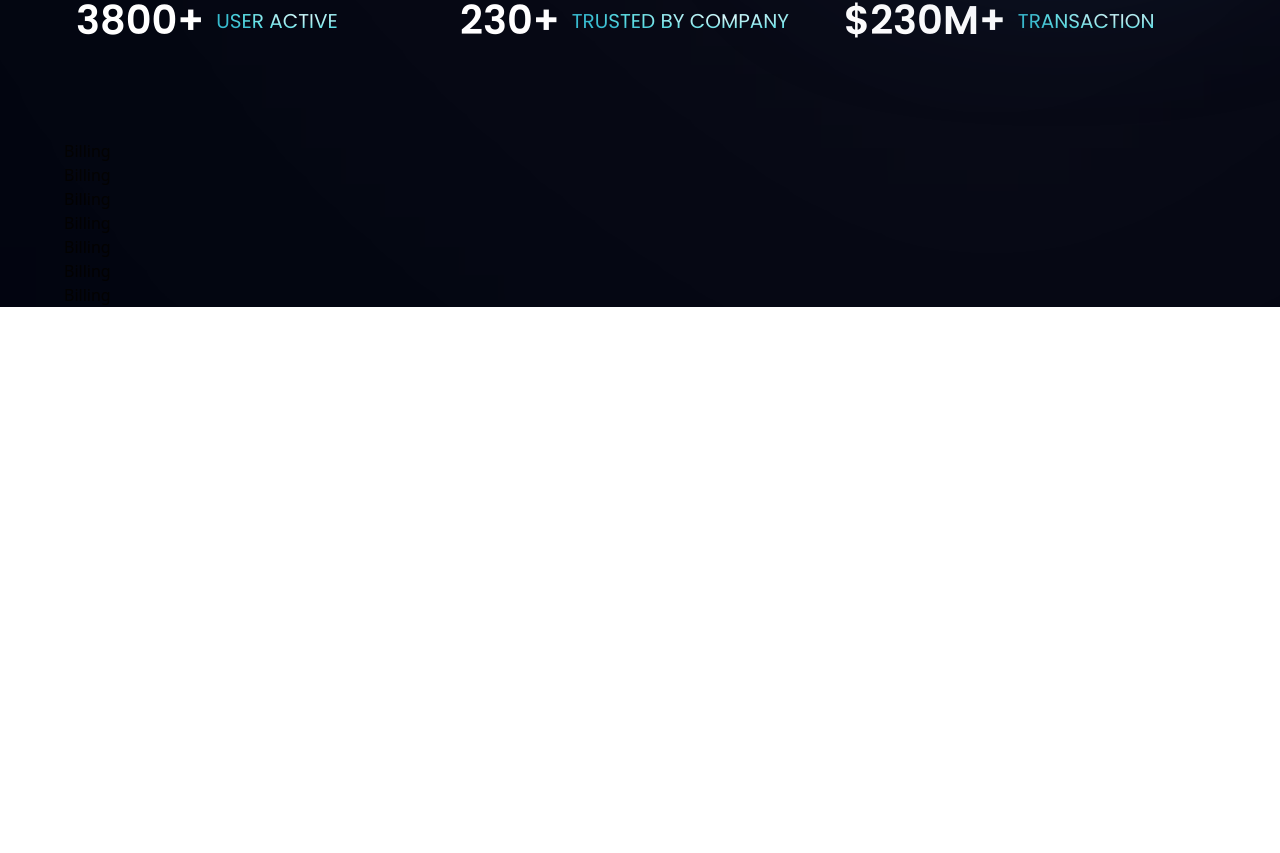
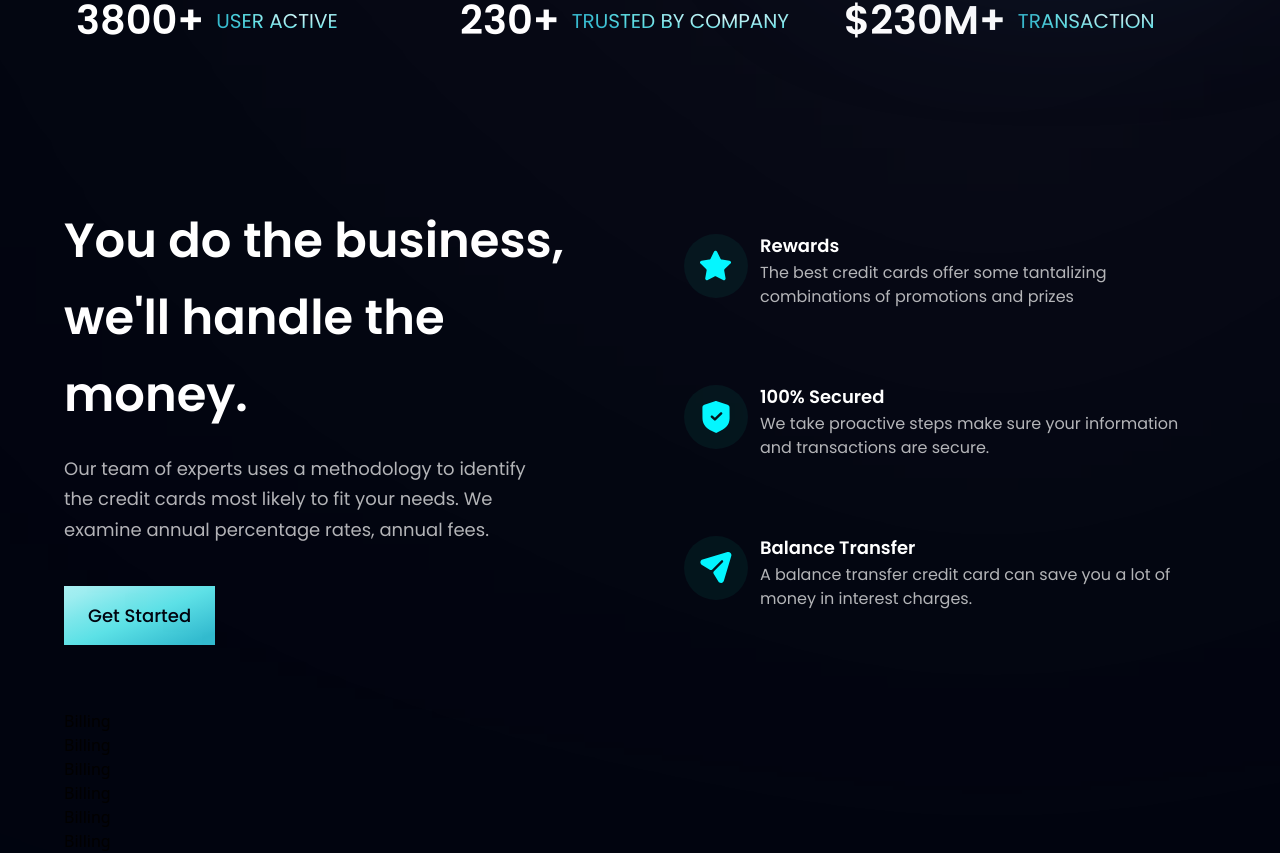
Before and after one commit to Julio-Norberto/hoobank-modern-website, a React (Vite) app: page / in a window 1280 px wide. Shown: the part 806-1659 px from the top of the page. Before the commit the page ends 1113 px from the top, so only its background shows below. Built offline with nearby package versions, Linux system fonts and the light colour scheme.

Commit message:
create Business

```diff
--- a/src/components/Business.jsx
+++ b/src/components/Business.jsx
@@ -1,9 +1,42 @@
 import React from "react";
+import { features } from '../constants'
+import styles, { layout } from '../style'
+import Button from './Button'
+
+const FeatureCard = ({ icon, title, content, index }) => (
+    <div className={`flex flex-rom p-6 rounded-[20px] ${index !== features.length - 1 ? 'mb-6' : 'mb-0'} feature-card`}>
+        <div className={`w-[64px] h-[64px] rounded-full ${styles.flexCenter} bg-dimBlue`}>
+            <img src={icon} alt="" className="w-[50%] h-[50%] object-contain" />
+        </div>
+
+        <div className="flex-1 flex flex-col ml-3">
+            <h4 className="font-poppins font-semibold text-white text-[18px] leading-[23px] mb-1"> {title} </h4>
+            <p className="font-poppins font-normal text-dimWhite text-[16px] leading-[24px] mb-1"> {content} </p>
+        </div>
+    </div>
+)
 
 export default function Business() {
     return (
         <div>
-            <p>Billing</p>
+            <section id="features" className={layout.section}>
+                <div className={layout.sectionInfo}>
+                    <h2 className={styles.heading2}>
+                        You do the business, <br className="sm:block hidden"/> we'll handle the money.
+                    </h2>
+                    <p className={`${styles.paragraph} max-w-[470px] mt-5`}>
+                        Our team of experts uses a methodology to identify the credit cards most likely to fit your needs.
+                        We examine annual percentage rates, annual fees.
+                    </p>
+                    <Button styles="mt-10" />
+                </div>
+
+                <div className={`${layout.sectionImg} flex-col`}>
+                    {features.map((feature, index) => (
+                        <FeatureCard key={feature.id} {...feature} index={index}/>
+                    ))}
+                </div>
+            </section>
         </div>
     )
 }
--- a/src/components/Button.jsx
+++ b/src/components/Button.jsx
@@ -1,9 +1,9 @@
 import React from "react";
 
-export default function Button() {
+export default function Button({ styles }) {
     return (
-        <div>
-            <p>Billing</p>
-        </div>
+        <button type="button" className={`py-4 px-6 bg-blue-gradient font-poppins font-medium text-[18px] text-primary outline-none ${styles}`}>
+            Get Started
+        </button>
     )
 }
```
